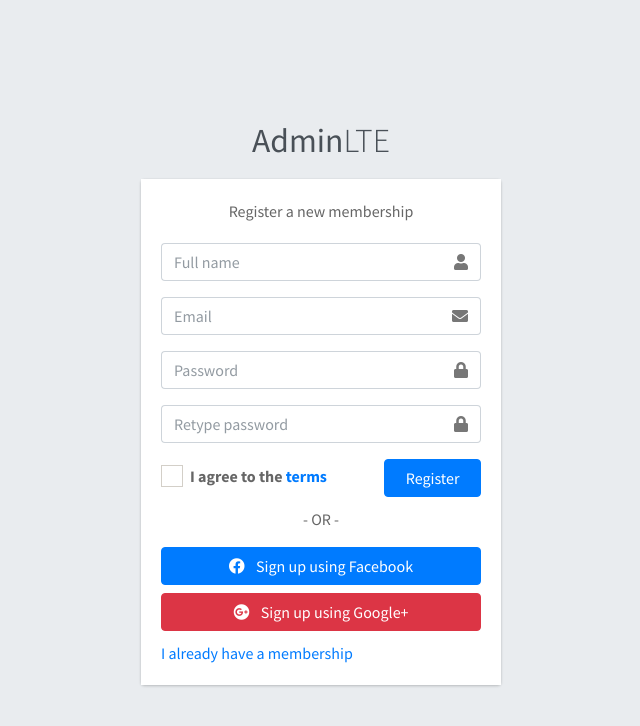
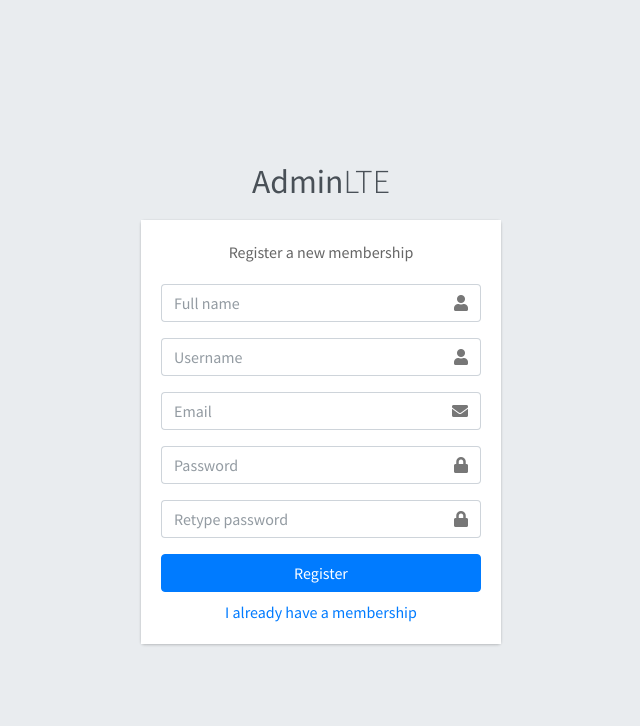
Before and after one commit to noprisigit/mrprint, a PHP site: the page made by application/views/auth/registration.php in a window 1280 px wide. Shown: the top 726 px of the page, without its empty margins (319-959 px from the left). Run offline with PHP 8.4, Linux system fonts and the light colour scheme; the template is opened without the code that fills it, so the values that code supplies are empty; some libraries are stand-ins or nearby versions.

Commit message:
configure regitration view

```diff
--- a/application/views/auth/registration.php
+++ b/application/views/auth/registration.php
@@ -30,9 +30,9 @@
             <div class="card-body register-card-body">
                 <p class="login-box-msg">Register a new membership</p>
 
-                <form action="../../index.html" method="post">
+                <form action="<?= base_url('atuh/registration'); ?>" method="post">
                     <div class="input-group mb-3">
-                        <input type="text" class="form-control" placeholder="Full name">
+                        <input type="text" class="form-control" name="full_name" placeholder="Full name">
                         <div class="input-group-append">
                             <div class="input-group-text">
                                 <span class="fas fa-user"></span>
@@ -40,7 +40,15 @@
                         </div>
                     </div>
                     <div class="input-group mb-3">
-                        <input type="email" class="form-control" placeholder="Email">
+                        <input type="text" class="form-control" name="username" placeholder="Username">
+                        <div class="input-group-append">
+                            <div class="input-group-text">
+                                <span class="fas fa-user"></span>
+                            </div>
+                        </div>
+                    </div>
+                    <div class="input-group mb-3">
+                        <input type="email" class="form-control" name="email" placeholder="Email">
                         <div class="input-group-append">
                             <div class="input-group-text">
                                 <span class="fas fa-envelope"></span>
@@ -48,7 +56,7 @@
                         </div>
                     </div>
                     <div class="input-group mb-3">
-                        <input type="password" class="form-control" placeholder="Password">
+                        <input type="password" class="form-control" name="password" placeholder="Password">
                         <div class="input-group-append">
                             <div class="input-group-text">
                                 <span class="fas fa-lock"></span>
@@ -56,7 +64,7 @@
                         </div>
                     </div>
                     <div class="input-group mb-3">
-                        <input type="password" class="form-control" placeholder="Retype password">
+                        <input type="password" class="form-control" name="confirm_password" placeholder="Retype password">
                         <div class="input-group-append">
                             <div class="input-group-text">
                                 <span class="fas fa-lock"></span>
@@ -64,35 +72,16 @@
                         </div>
                     </div>
                     <div class="row">
-                        <div class="col-8">
-                            <div class="icheck-primary">
-                                <input type="checkbox" id="agreeTerms" name="terms" value="agree">
-                                <label for="agreeTerms">
-                                    I agree to the <a href="#">terms</a>
-                                </label>
-                            </div>
-                        </div>
-                        <!-- /.col -->
-                        <div class="col-4">
+                        <div class="col-12">
                             <button type="submit" class="btn btn-primary btn-block">Register</button>
                         </div>
                         <!-- /.col -->
                     </div>
                 </form>
 
-                <div class="social-auth-links text-center">
-                    <p>- OR -</p>
-                    <a href="#" class="btn btn-block btn-primary">
-                        <i class="fab fa-facebook mr-2"></i>
-                        Sign up using Facebook
-                    </a>
-                    <a href="#" class="btn btn-block btn-danger">
-                        <i class="fab fa-google-plus mr-2"></i>
-                        Sign up using Google+
-                    </a>
+                <div class="mt-2 text-center">
+                    <a href="login.html" class="text-center">I already have a membership</a>
                 </div>
-
-                <a href="login.html" class="text-center">I already have a membership</a>
             </div>
             <!-- /.form-box -->
         </div><!-- /.card -->
```
